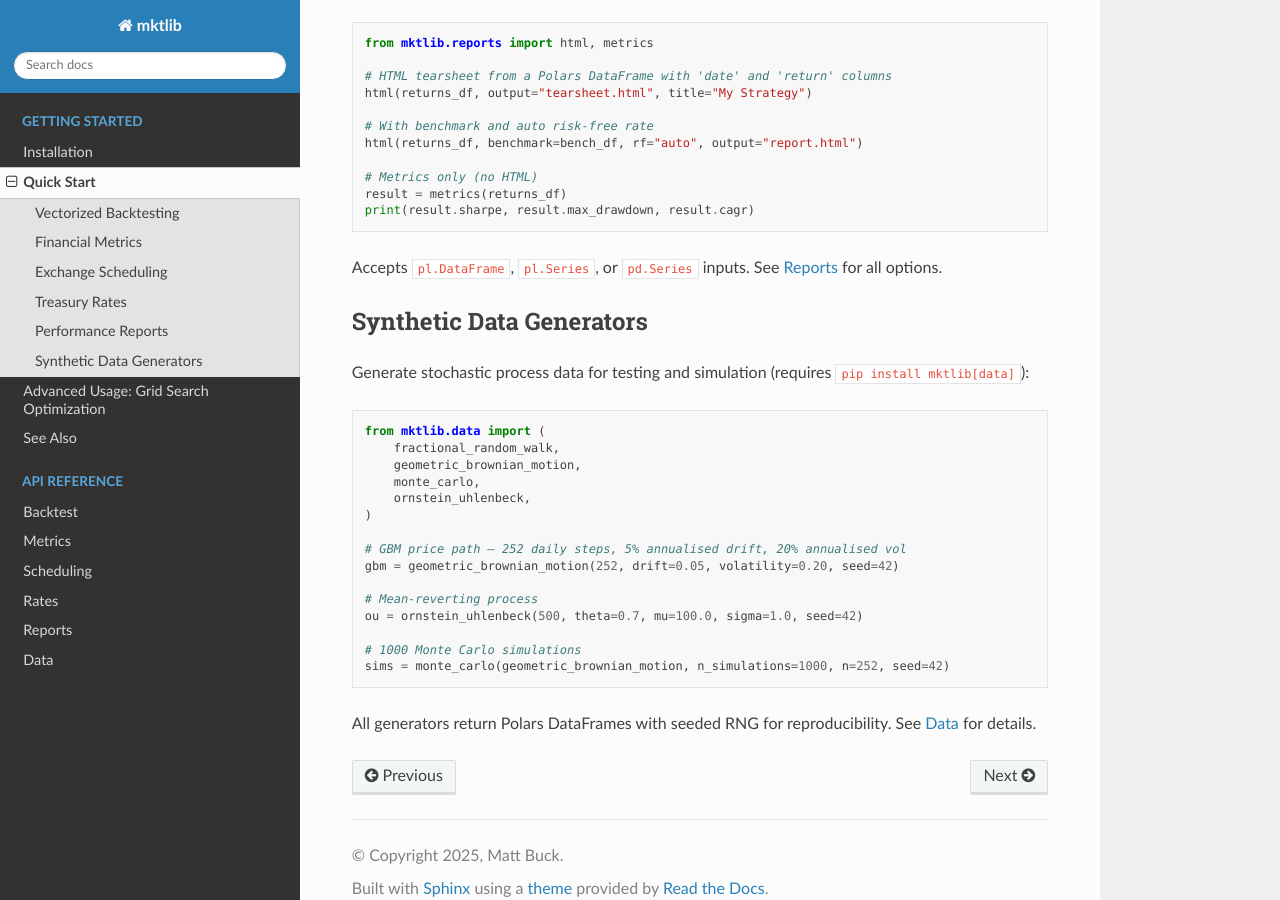
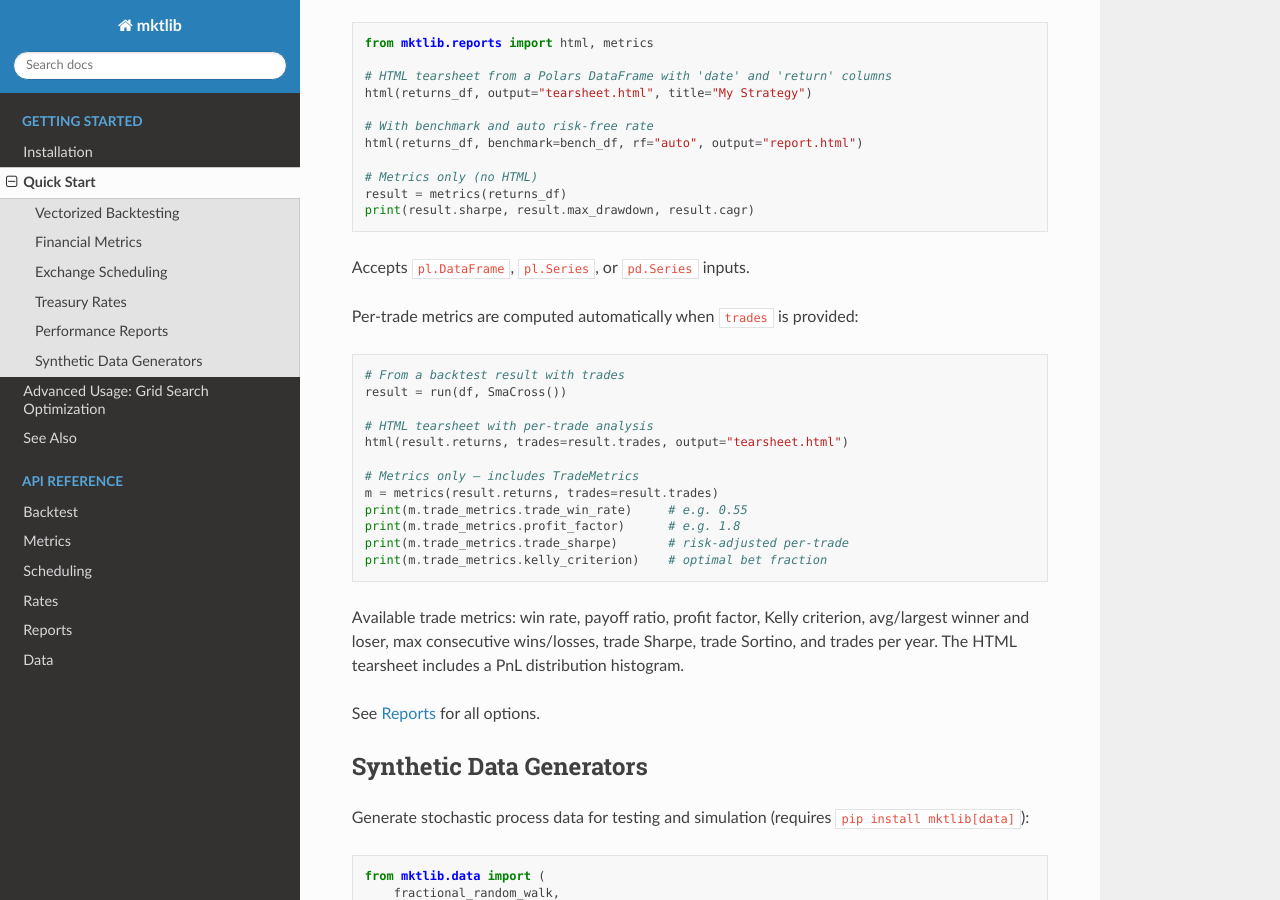
Before and after one commit to mattbuck85/polars-mktlib, a Sphinx documentation site: the page built from docs/quickstart.rst, in a window 1280 px wide and 900 px high, scrolled down 3705 px. Built offline with Sphinx 7.4.7 and the Read the Docs theme 3.1.0, drawn with Linux system fonts in a browser that asks for light colours.

Commit message:
docs: add per-trade metrics to quickstart.rst and README.md
Co-Authored-By: Claude Opus 4.6 (1M context) <noreply@anthropic.com>

```diff
--- a/docs/quickstart.rst
+++ b/docs/quickstart.rst
@@ -208,7 +208,31 @@ Generate tearsheets with 25 metrics and 8 interactive charts (requires ``pip ins
    result = metrics(returns_df)
    print(result.sharpe, result.max_drawdown, result.cagr)
 
-Accepts ``pl.DataFrame``, ``pl.Series``, or ``pd.Series`` inputs. See :doc:`api/reports` for all options.
+Accepts ``pl.DataFrame``, ``pl.Series``, or ``pd.Series`` inputs.
+
+Per-trade metrics are computed automatically when ``trades`` is provided:
+
+.. code-block:: python
+
+   # From a backtest result with trades
+   result = run(df, SmaCross())
+
+   # HTML tearsheet with per-trade analysis
+   html(result.returns, trades=result.trades, output="tearsheet.html")
+
+   # Metrics only — includes TradeMetrics
+   m = metrics(result.returns, trades=result.trades)
+   print(m.trade_metrics.trade_win_rate)     # e.g. 0.55
+   print(m.trade_metrics.profit_factor)      # e.g. 1.8
+   print(m.trade_metrics.trade_sharpe)       # risk-adjusted per-trade
+   print(m.trade_metrics.kelly_criterion)    # optimal bet fraction
+
+Available trade metrics: win rate, payoff ratio, profit factor, Kelly criterion,
+avg/largest winner and loser, max consecutive wins/losses, trade Sharpe, trade
+Sortino, and trades per year. The HTML tearsheet includes a PnL distribution
+histogram.
+
+See :doc:`api/reports` for all options.
 
 Synthetic Data Generators
 -------------------------
```
Also changed, not shown: README.md (+25 -0 lines).
